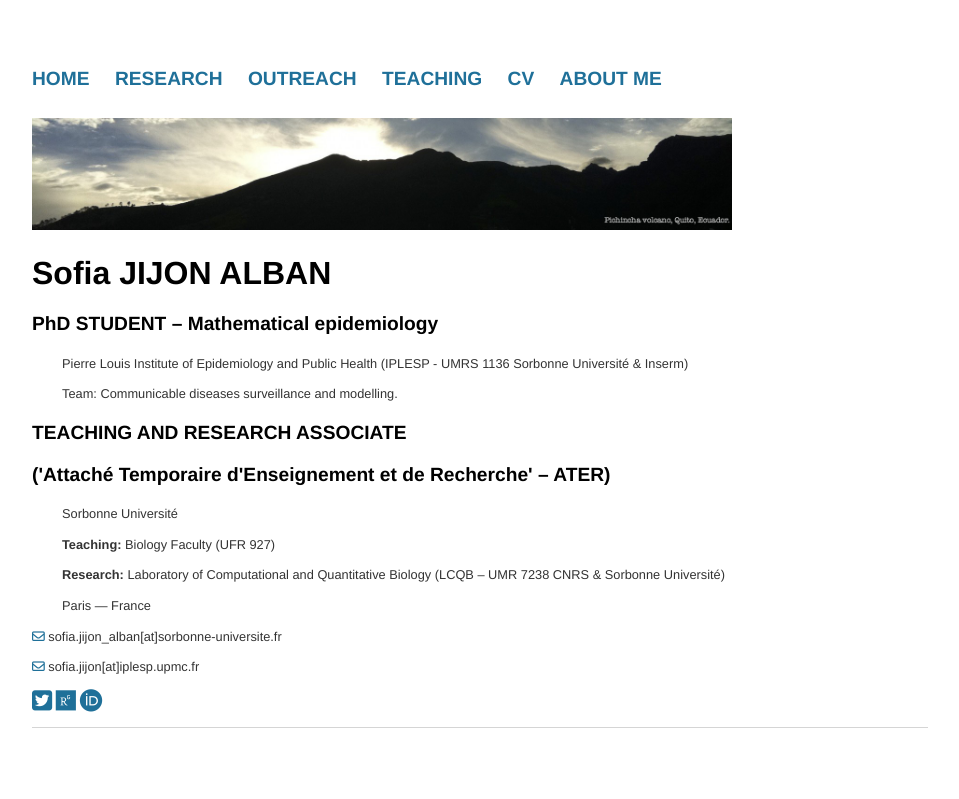
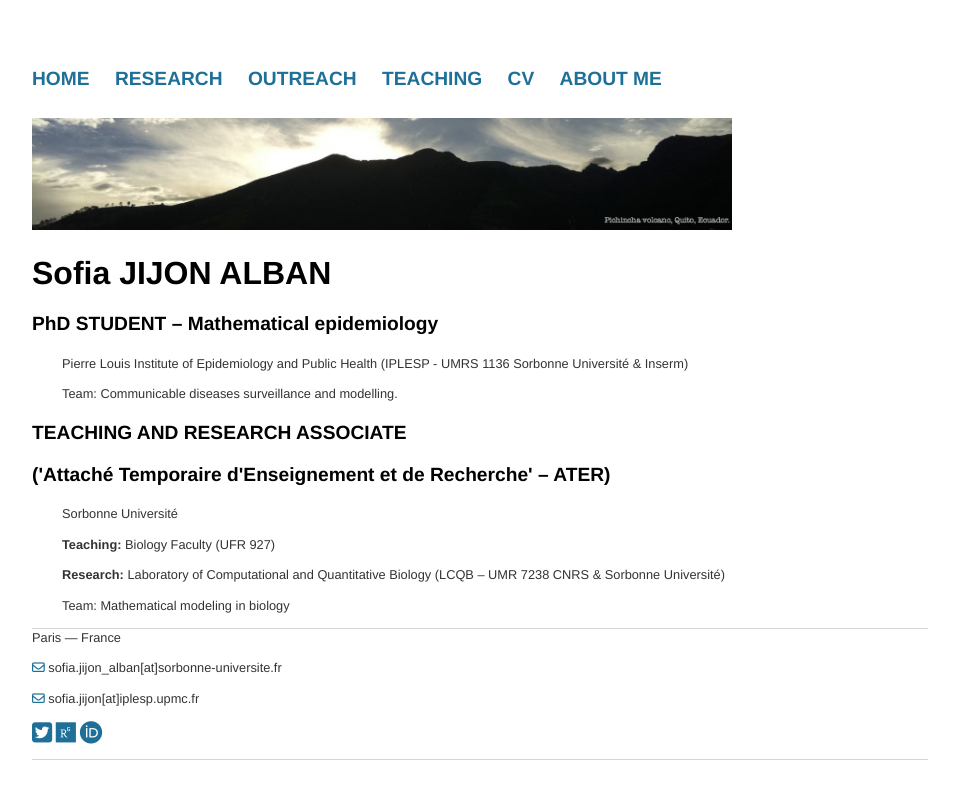
Before and after one commit to sjijon/sjijon.github.io, a Jekyll site: the page built from index.html, in a window 1280 px wide. Shown: the top 799 px of the page, without its empty margins (160-1119 px from the left). Built offline with Jekyll 4.4.1, drawn with Linux system fonts in a browser that asks for light colours; nearby versions of some CDN libraries.

Commit message:
Update index.html

```diff
--- a/index.html
+++ b/index.html
@@ -24,11 +24,11 @@ title: Sofia JIJON
 	</p>
 	<p style="padding-left:30px;">
 		<strong>Research:</strong> Laboratory of Computational and Quantitative Biology (LCQB – UMR 7238 CNRS & Sorbonne Université)
-	</P>
-	<p style="padding-left:30px;>
+	</p>
+	<p style="padding-left:30px;">
 		Team: Mathematical modeling in biology
 	</p>
-	<p style="border-top: 1px solid #d5d5d5">
+	<p style="border-top: 1px solid #d5d5d5;">
 		Paris — France
 	</p>
 	<p>
```
